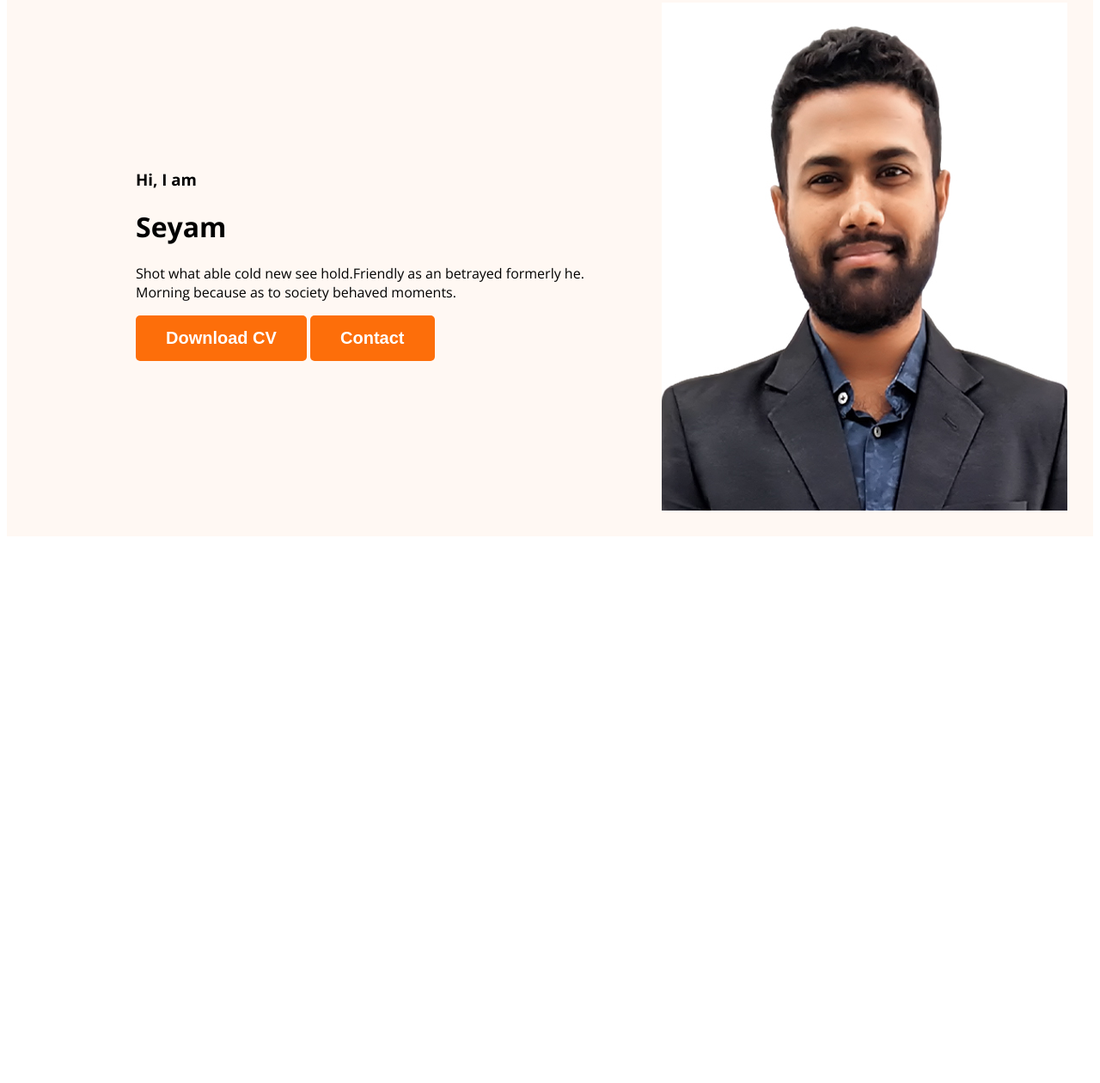
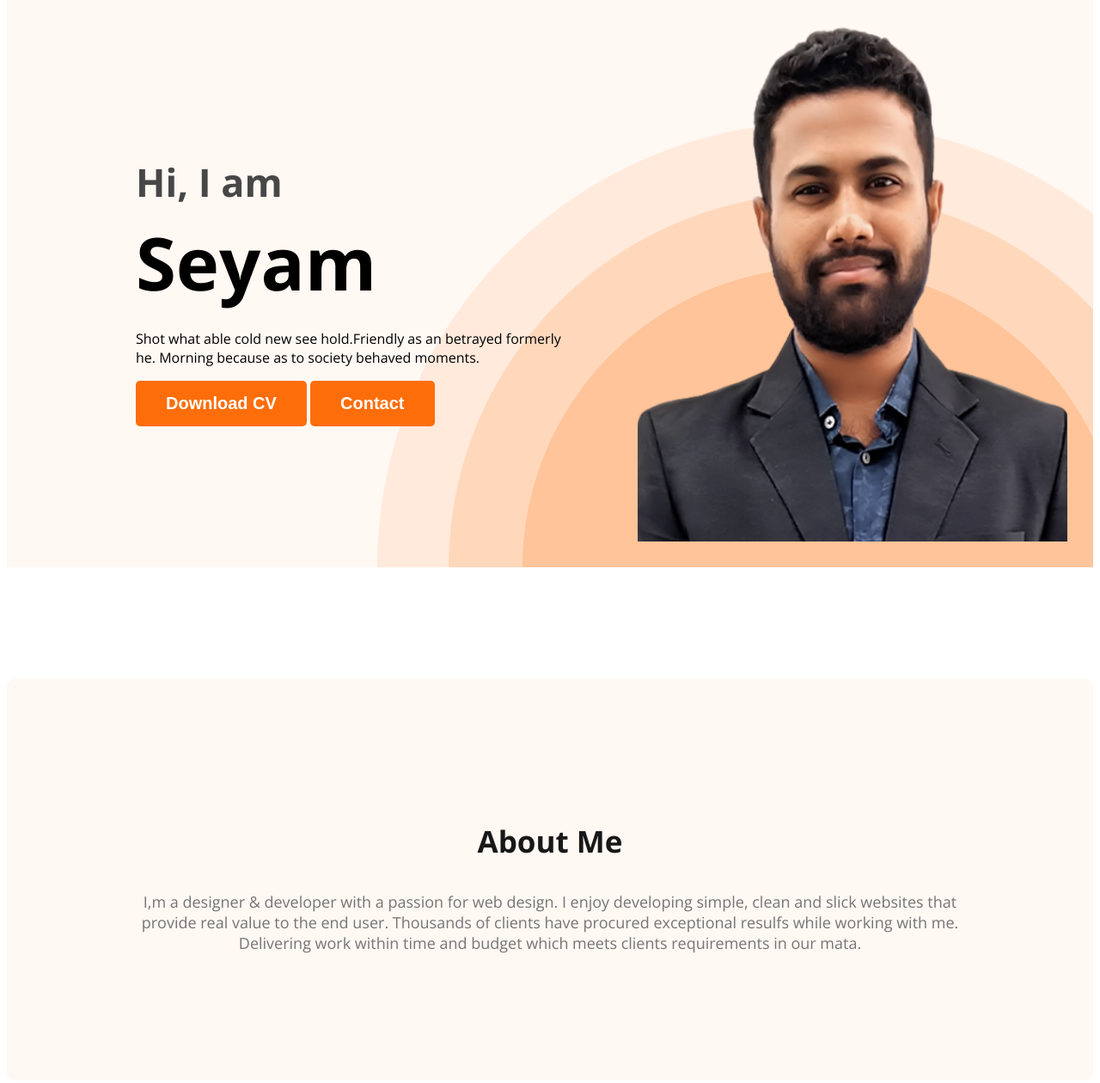
Before and after one commit to seyam14/Developer_Portfolio, a plain HTML site: page index.html in a window 1280 px wide. Shown: the part 186-1446 px from the top of the page at 86% size. Before the commit the page ends 818 px from the top, so only its background shows below. Drawn offline with nearby package versions, Linux system fonts and the light colour scheme.

Commit message:
about section created

```diff
--- a/index.html
+++ b/index.html
@@ -22,16 +22,21 @@
 <div class="banner">
     <div class="banner-content">
     <h3 class="banner-greeting">Hi, I am</h3>
-    <h1 class="banner-tile">Seyam</h1>
-    <p>Shot what able cold new see hold.Friendly as an betrayed formerly he. Morning because as to society behaved moments.</p>
+    <h1 class="banner-title">Seyam</h1>
+    <p class="banner-description">Shot what able cold new see hold.Friendly as an betrayed formerly he. Morning because as to society behaved moments.</p>
     <button class="btn-primary">Download CV</button>
     <button class="btn-primary">Contact</button>
     </div>
-    <img class="profile-picture" src="images/seyam.jpg" alt="" srcset="">
+    <img class="profile-picture" src="images/seyam.png" alt="" srcset="">
 </div>
     </header>
     <main>
-
+    <section class="about">
+        <h3 class="section-title">About Me</h3>
+       <p class="section-description">
+        I,m a designer & developer with a passion for web design. I enjoy developing simple, clean and slick websites that provide real value to the end user. Thousands of clients have procured exceptional resulfs while working with me. Delivering work within time and budget which meets clients requirements in our mata.
+       </p>
+    </section>
     </main>
     <footer>
 
--- a/portfolio.css
+++ b/portfolio.css
@@ -1,3 +1,4 @@
+/*common shared*/
 body{
     font-family: 'Open Sans', sans-serif;
 }
@@ -13,6 +14,18 @@ body{
     font-weight: 700;
     padding: 15px 35px;
 }
+.section-title{
+    color:  #181818;
+    text-align: center;
+    font-size: 35px;
+    font-weight: 700;
+}
+.section-description{
+    color: #757575;
+    text-align: center;
+    font-size: 18px;
+}
+/*nav */
 nav{
     display: flex;
     justify-content: space-between;
@@ -38,16 +51,46 @@ nav a{
     text-decoration: none;
     color:  #474747;
 }
+/*header section*/
 .header{
     background-color: #FFF8F3;
+    background-image:url(./images/header_bg.png) ;
+    background-repeat: no-repeat;
+    background-position: bottom right;
 }
+/*banner section*/
 .banner{
     padding: 30px 30px 30px 150px;
     display: flex;
     align-items: center;
+    justify-content: space-between;
+}
+.banner-content{
+    max-width: 500px;
 }
 .banner .profile-picture{
     width: 500px;
-    padding-left: 40px;
+}
+.banner-greeting{
+    font-size: 45px;
+    color: #474747;
+    margin-bottom: 0;
+}
+.banner-title{
+    font-size: 85px;
+   font-weight: 700;
+   margin-top: 5px;
+   margin-bottom: 20px;
+}
+.banner-description{
+    margin-top: 5px;
+}
+/*main section*/
 
+/*about section*/
+.about{
+    padding: 130px;
+    border-radius: 10px;
+    background: #FFF8F3;
+    margin: 130px 0;
 }
```
Also changed, not shown: images/seyam.jpg (deleted), images/seyam.png (added).
